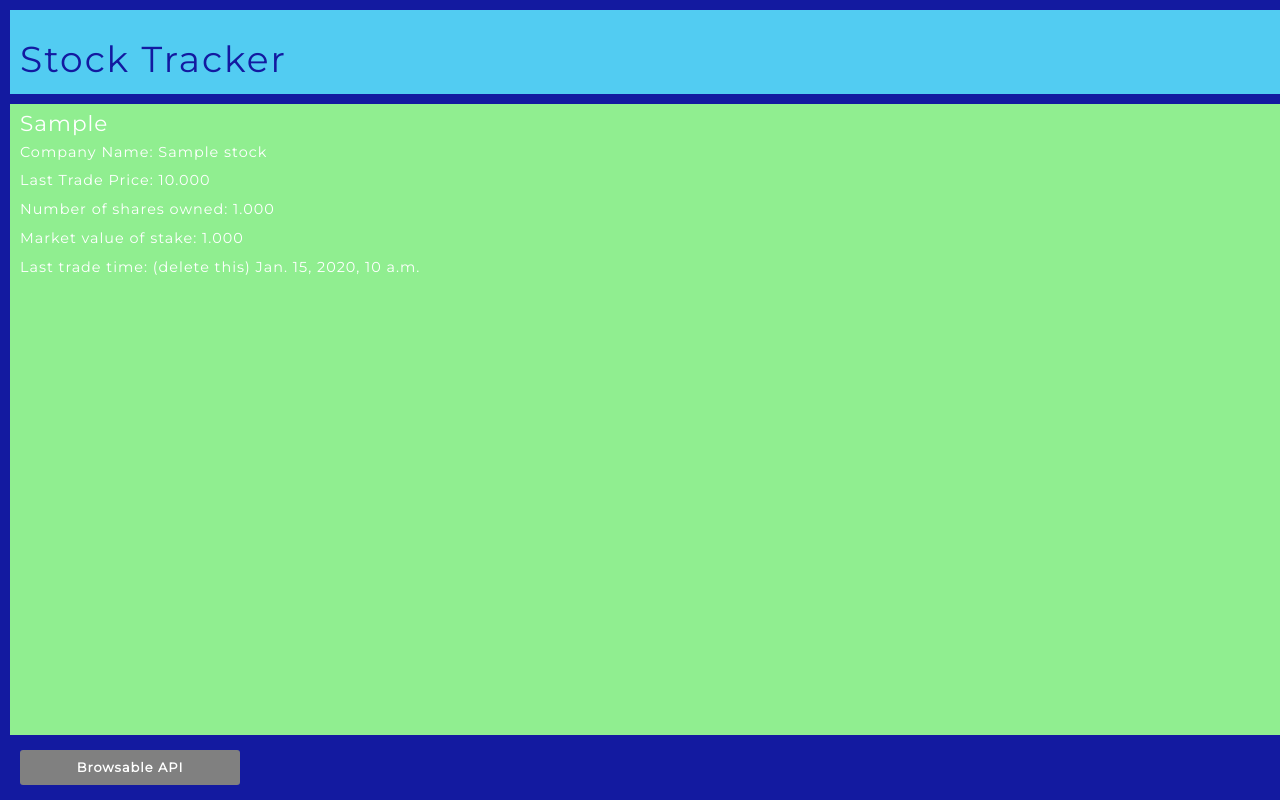
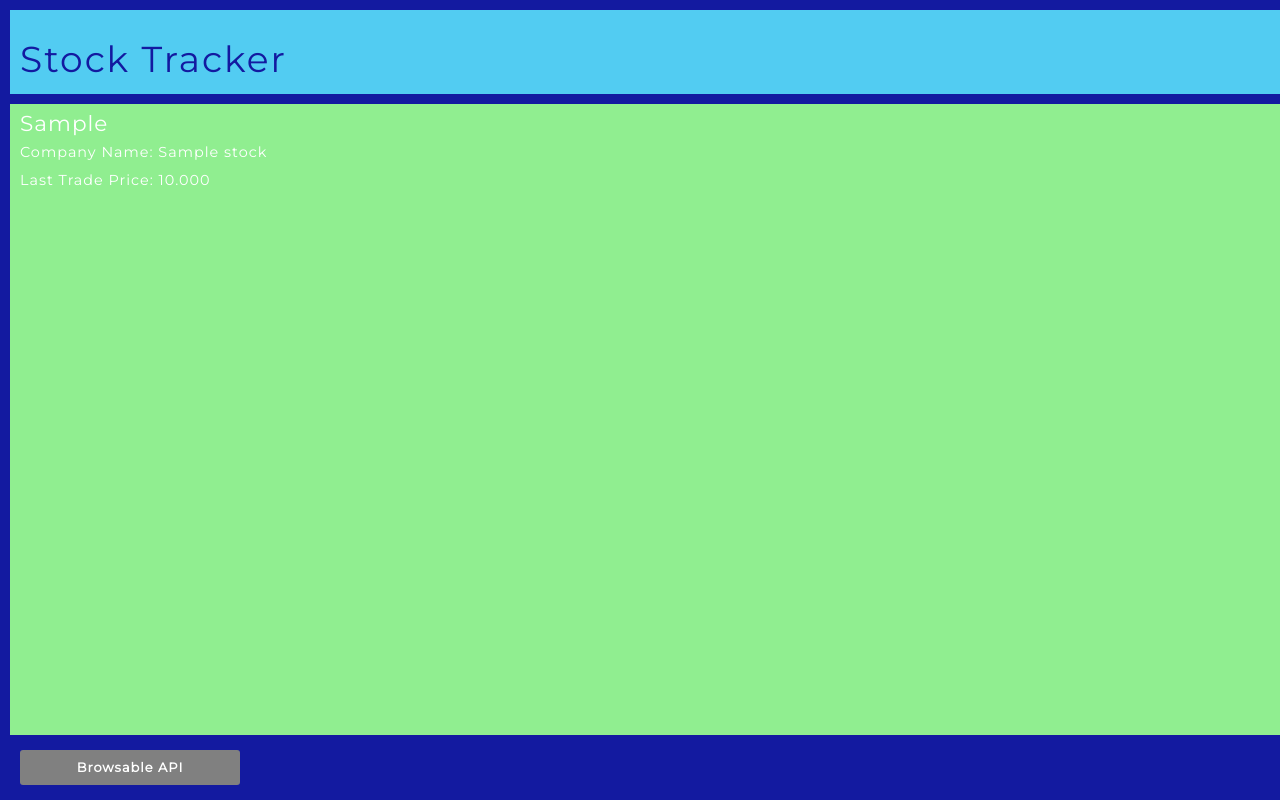
Before and after one commit to chrisbrickey/equity-portfolio, a Django app: page /stocks/1/ in a window 1280 px wide. Run offline with Django 3.2, Linux system fonts and the light colour scheme; tables that the repository leaves empty hold one stand-in row (values such as "Sample post").

Commit message:
remove unecessary info from stock detail page

```diff
--- a/stocktracker/tracker_app/templates/stocks/detail.html
+++ b/stocktracker/tracker_app/templates/stocks/detail.html
@@ -35,10 +35,6 @@
             <h3>{{ stock.symbol }}</h3>
             <p>Company Name: {{ stock.company_name}}</p>
             <p>Last Trade Price: {{ stock.last_trade_price }}</p>
-            <p>Number of shares owned: {{ stock.shares_owned }}</p>
-            <p>Market value of stake: {{ stock.market_value }}</p>
-
-            <p>Last trade time: (delete this)  {{ stock.last_trade_time }}</p>
 
         </section>
 
```
